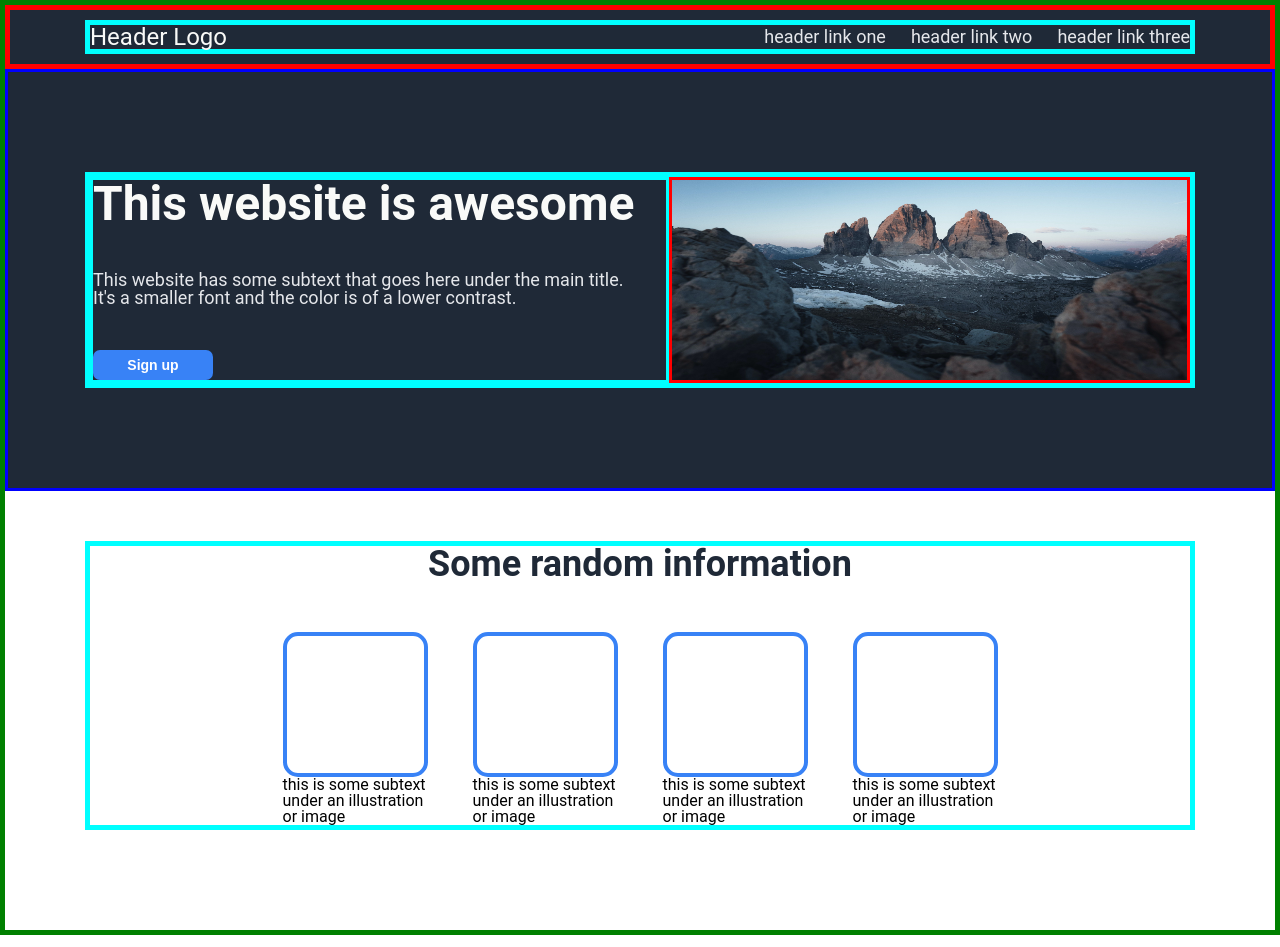
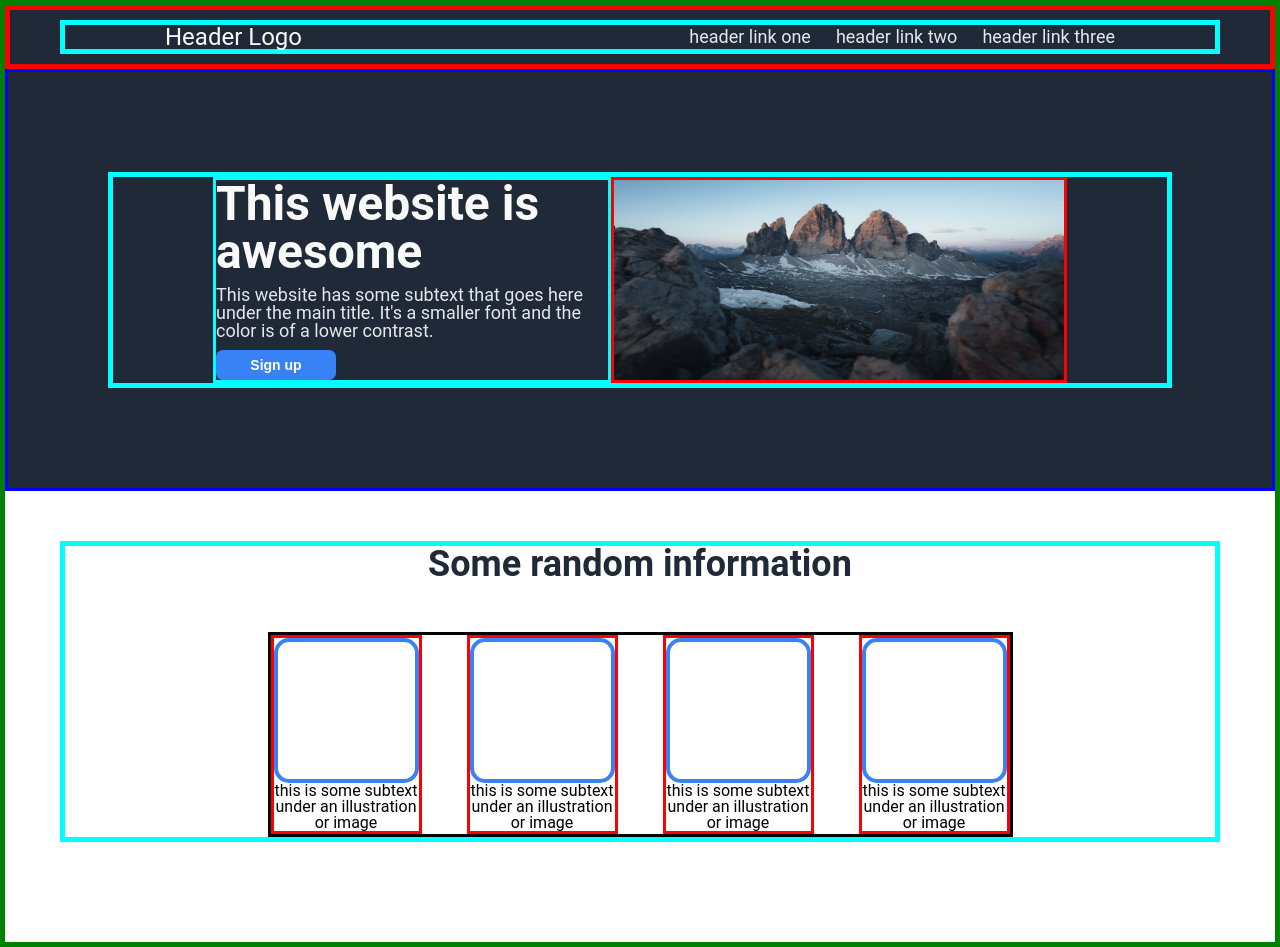
Before and after one commit to denzellgibson/odin-landing-page, a plain HTML site: page index.html in a window 1280 px wide. Drawn offline with Linux system fonts and the light colour scheme.

Commit message:
Add text center alignment for second section. Add ability to shrink, grow, and wrap in section 1

```diff
--- a/index.html
+++ b/index.html
@@ -6,9 +6,9 @@
     <body>
         <div class="header">
             <div class="body-width">
-                <div class="header-logo">
+                <p class="header-logo">
                     Header Logo
-                </div>
+                </p>
                 <ul class="linklist">
                     <li>header link one</li>
                     <li>header link two</li>
@@ -17,7 +17,8 @@
             </div>
         </div>
         <div class="mc1">
-            <div class="body-width mc1-box">
+            <div class="body-width">
+                <div class="mc1-box">
                     <div class="mc1-textcontent">
                         <p class="text-heading">
                             This website is awesome
@@ -30,8 +31,10 @@
                     <img src="images\pexels-philipp-martin-18274746.jpg" class="mc1-image">
                 </div>
             </div>
+        </div>
         <div class="mc2">
-            <div class="body-width mc2-box">
+            <div class="body-width">
+                <div class="mc2-box">
                     <p class="mc2-heading">
                         Some random information
                     </p>
@@ -71,6 +74,7 @@
                     </div>
                 </div>
             </div>
+        </div>
         <div class="mc3">
 
         </div>
--- a/styles.css
+++ b/styles.css
@@ -69,7 +69,8 @@ body {
     border-width: thick;
     border-color: red;
     background-color: #1F2937;
-    padding: 10px;
+    padding-top: 10px;
+    padding-bottom: 10px;
 }
 
 .header-logo {
@@ -88,6 +89,8 @@ body {
     border: solid;
     border-width: thick;
     border-color: aqua;
+    padding-left: 100px;
+    padding-right: 100px;
 }
 
 .text-heading {
@@ -136,9 +139,13 @@ body {
     color: #1F2937;
 }
 
+.info-box {
+    border: solid;
+}
+
 .info-item {
-    /* border: solid;
-    border-color: red; */
+    border: solid;
+    border-color: red;
 }
 
 .info-item-image {
@@ -160,6 +167,7 @@ body {
 
 .header {
     display: flex;
+    flex: 1;
     justify-content: center;
     align-items: center;
 }
@@ -176,22 +184,28 @@ body {
     justify-content: center;
 }
 
+.mc1-box {
+    display: flex;
+    justify-content: center;
+}
+
 .body-width {
     display: flex;
     justify-content: space-between;
-    width: 1100px;
+    width: 950px;
 }
 
 .mc1-textcontent {
     display: flex;
+    flex: 1;
     flex-direction: column;
     align-items: flex-start;
     justify-content: space-between;
-    padding-right: 25px;
+    /* padding-right: 50px; */
 }
 
 .mc1-image {
-    width: 900px;
+    width: 450px;
     height: 200px;
 }
 
@@ -207,6 +221,7 @@ body {
 
 .mc2-box {
     display: flex;
+    flex: 1;
     flex-direction: column;
     align-items: center;
     gap: 50px;
@@ -214,14 +229,16 @@ body {
 
 .info-box {
     display: flex;
-    justify-content: center;
+    flex: 1;
     gap: 45px;
 }
 
 .info-item {
     display: flex;
+    flex: 1;
     flex-direction: column;
     align-items: center;
+    flex-wrap: wrap;
     width: 145px;
 }
 
@@ -229,3 +246,7 @@ body {
     width: 137px;
     height: 137px;
 }
+
+.info-item-subtext {
+    text-align: center;
+}
```
Lines whose indentation alone changed are shown as unchanged.
